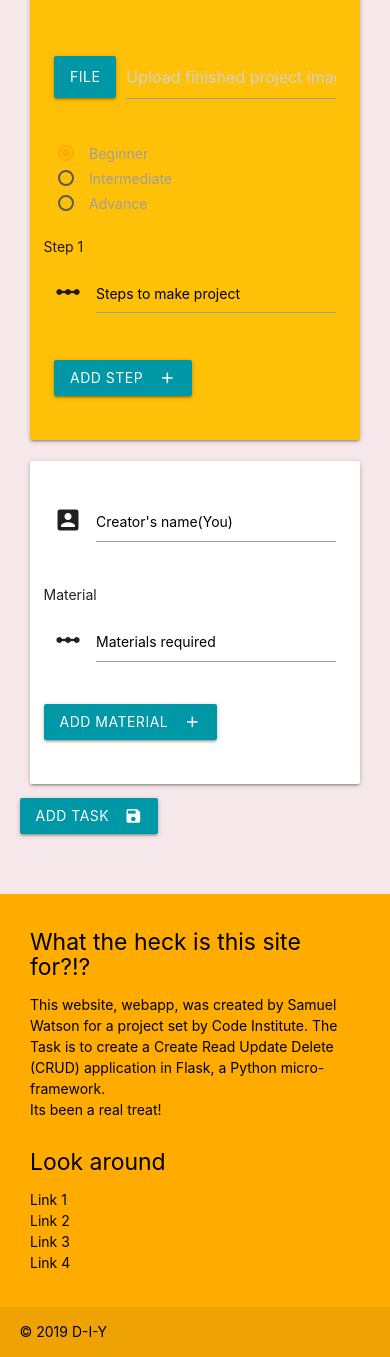
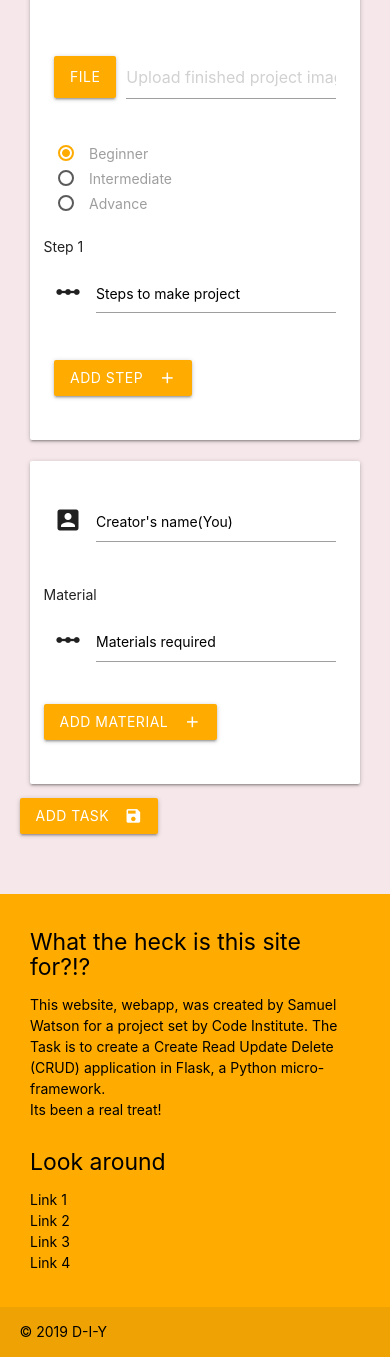
Before and after one commit to SamuelWatson89/d-i-y, a Flask app: page /add_project in a window 390 px wide, after a click on "Choose Category". Shown: the part 522-1879 px from the top of the page. Run offline with Flask 2, Linux system fonts and the light colour scheme; the visitor is signed in with stand-in values (Sample User, id 1); data that the repository does not hold is empty; some libraries are stand-ins or nearby versions.

Commit message:
Updated form styling, and masonary layout

```diff
--- a/app.py
+++ b/app.py
@@ -70,7 +70,7 @@ class LoginForm(FlaskForm):
         InputRequired(), Length(min=4, max=15)])
     password = PasswordField('<h6>Password &#128170;</h6>', validators=[
         InputRequired(), Length(min=8, max=80)])
-    remember = BooleanField('<h6>remember me</h6>')
+    remember = BooleanField('Remember me', description='Checkboxes can be tricky.')
 
 
 # ? Create the form for the register page
@@ -124,11 +124,10 @@ def login():
         user = mongo.db.users.find_one({'username': form.username.data})
         if user:
             if check_password_hash(user['password'], form.password.data):
-                login_user(User(user))
+                login_user(User(user), remember=form.remember.data)
                 return redirect(url_for('get_projects'))
         flash('Sorry, that user does not exist')
         return render_template('login.html', form=form)
-
     return render_template('login.html', form=form,
                             title="Login"
                             )
--- a/static/css/style.css
+++ b/static/css/style.css
@@ -74,10 +74,38 @@ input[type=datetime-local]:not(.browser-default):focus:not([readonly]),
 input[type=tel]:not(.browser-default):focus:not([readonly]),
 input[type=number]:not(.browser-default):focus:not([readonly]),
 input[type=search]:not(.browser-default):focus:not([readonly]),
+input[type=option]:not(.browser-default):focus:not([readonly]),
 textarea.materialize-textarea:focus:not([readonly]) {
   border-bottom: 1px solid #ffab00;
   -webkit-box-shadow: 0 1px 0 0 #ffab00;
   box-shadow: 0 1px 0 0 #ffab00;
+}
+
+input[type=text]:not(.browser-default):focus:not([readonly]) + label,
+input[type=password]:not(.browser-default):focus:not([readonly]) + label,
+input[type=email]:not(.browser-default):focus:not([readonly]) + label,
+input[type=url]:not(.browser-default):focus:not([readonly]) + label,
+input[type=time]:not(.browser-default):focus:not([readonly]) + label,
+input[type=date]:not(.browser-default):focus:not([readonly]) + label,
+input[type=datetime]:not(.browser-default):focus:not([readonly]) + label,
+input[type=datetime-local]:not(.browser-default):focus:not([readonly]) + label,
+input[type=tel]:not(.browser-default):focus:not([readonly]) + label,
+input[type=number]:not(.browser-default):focus:not([readonly]) + label,
+input[type=search]:not(.browser-default):focus:not([readonly]) + label,
+input[type=option]:not(.browser-default):focus:not([readonly]) + label,
+textarea.materialize-textarea:focus:not([readonly]) + label {
+  color: #ffab00;
+}
+
+.select-wrapper input.select-dropdown:focus {
+  border-bottom: 1px solid #ffab00;
+  -webkit-box-shadow: 0 1px 0 0 #ffab00;
+  box-shadow: 0 1px 0 0 #ffab00;
+}
+
+.dropdown-content li > a,
+.dropdown-content li > span {
+  color: #ffab00;
 }
 
 .input-field .prefix.active {
@@ -95,4 +123,23 @@ textarea.materialize-textarea:focus:not([readonly]) {
 .account-form label {
   color: black;
 }
+
+.grid-sizer,
+.grid-item {
+  width: 33%;
+}
+
+@media screen and (max-width: 991px) {
+  .grid-sizer,
+  .grid-item {
+    width: 50%;
+  }
+}
+
+@media screen and (max-width: 600px) {
+  .grid-sizer,
+  .grid-item {
+    width: 100%;
+  }
+}
 /*# sourceMappingURL=style.css.map */
--- a/static/css/style.scss
+++ b/static/css/style.scss
@@ -73,10 +73,28 @@ input[type=datetime-local]:not(.browser-default):focus:not([readonly]),
 input[type=tel]:not(.browser-default):focus:not([readonly]),
 input[type=number]:not(.browser-default):focus:not([readonly]),
 input[type=search]:not(.browser-default):focus:not([readonly]),
+input[type=option]:not(.browser-default):focus:not([readonly]),
 textarea.materialize-textarea:focus:not([readonly]) {
     border-bottom: 1px solid $main-yellow;
     -webkit-box-shadow: 0 1px 0 0 $main-yellow;
     box-shadow: 0 1px 0 0 $main-yellow;
+
+    +label {
+        color: $main-yellow;
+    }
+}
+
+.select-wrapper {
+    input.select-dropdown:focus {
+        border-bottom: 1px solid $main-yellow;
+        -webkit-box-shadow: 0 1px 0 0 $main-yellow;
+        box-shadow: 0 1px 0 0 $main-yellow;
+    }
+}
+
+.dropdown-content li>a,
+.dropdown-content li>span {
+    color: $main-yellow;
 }
 
 .input-field {
@@ -99,3 +117,25 @@ textarea.materialize-textarea:focus:not([readonly]) {
         color: black;
     }
 }
+
+// ? Masonary Grid styling
+.grid-sizer,
+.grid-item {
+    width: 33%;
+}
+
+@media screen and (max-width: 991px) {
+
+    .grid-sizer,
+    .grid-item {
+        width: 50%;
+    }
+}
+
+@media screen and (max-width: 600px) {
+
+    .grid-sizer,
+    .grid-item {
+        width: 100%;
+    }
+}
--- a/static/js/app.js
+++ b/static/js/app.js
@@ -9,7 +9,8 @@ $grid.imagesLoaded(function () {
     // init Masonry after all images have loaded
     $grid.masonry({
         itemSelector: '.grid-item',
-        columnWidth: 80
+        columnWidth: '.grid-sizer',
+        percentPosition: true
     });
 
 });
@@ -20,8 +21,8 @@ var material_counter = 1;
 
 function addStep(divName) {
     var addStep = document.createElement('div');
-    addStep.setAttribute("class", "input-field col s12 grey lighten-5")
-    addStep.innerHTML = "<p>Step " + (step_counter + 1) + "</p> <div class='input-field col s12 m10'> <i class='material-icons prefix'>linear_scale</i> <textarea name='step" + (step_counter + 1) + "' id='step' class='materialize-textarea'> </textarea> <label for='step'>Steps to make project</label></div><button type='button' class='remove btn tooltipped waves-effect waves-light red accent-4 valign-wrapper' onclick='removeStep()' data-position='top' data-tooltip='This cannot tbe undone'><i class='material-icons'>delete</i></button>";
+    addStep.setAttribute("class", "input-field col s12")
+    addStep.innerHTML = "<p>Step " + (step_counter + 1) + "</p> <div class='input-field col s12 m10'> <i class='material-icons prefix'>linear_scale</i> <textarea name='step'id='step" + (step_counter + 1) + "' class='materialize-textarea'> </textarea> <label for='step" + (step_counter + 1) + "'>Steps to make project</label></div><button type='button' class='remove btn-small tooltipped waves-effect waves-light red accent-4 valign-wrapper' onclick='removeStep()'><i class='material-icons '>delete</i></button>";
     document.getElementById(divName).appendChild(addStep);
     step_counter++;
 }
@@ -45,7 +46,7 @@ function removeStep() {
 function addMaterial(divName) {
     var addMaterial = document.createElement('div');
     addMaterial.setAttribute("class", "input-field col s12")
-    addMaterial.innerHTML = "<p>Material " + (material_counter + 1) + "</p> <div class='input-field col s12 m10'> <i class='material-icons prefix'>linear_scale</i> <input name='material" + (step_counter + 1) + "' id='material' type='text' class='validate'><label for='material'>Materials to make project</label></div><button type='button' class='removeMaterial btn tooltipped waves-effect waves-light red accent-4 valign-wrapper' onclick='removeMaterial()' ><i class='material-icons'>delete</i></button>";
+    addMaterial.innerHTML = "<p>Material " + (material_counter + 1) + "</p> <div class='input-field col s12 m10'> <i class='material-icons prefix'>linear_scale</i> <input name='material' id='material" + (material_counter + 1) + "' type='text' class='validate'><label for='material" + (material_counter + 1) + "'>Materials to make project</label></div><button type='button' class='removeMaterial btn tooltipped waves-effect waves-light red accent-4 valign-wrapper' onclick='removeMaterial()'><i class='material-icons'>delete</i></button>";
     document.getElementById(divName).appendChild(addMaterial);
     material_counter++;
 }
@@ -59,6 +60,7 @@ function removeMaterial() {
                 html: 'Material Removed',
                 classes: 'green darken-2'
             })
+            material_counter--;
             //this.closest('.single').remove() // in modern browsers in complex dom structure
             //this.parentNode.remove(); //this refers to the current target element
             //e.target.parentNode.parentNode.removeChild(e.target.parentNode);
--- a/templates/addproject.html
+++ b/templates/addproject.html
@@ -11,7 +11,7 @@
         <form action="{{ url_for('insert_project') }}" method="POST" class="col s12" enctype="multipart/form-data">
             <div class="row">
                 <div class="col s12 l8">
-                    <div class="card amber">
+                    <div class="card">
                         <div class="card-content">
                             <div class="row">
                                 <div class="col s12 m6 input-field">
@@ -55,7 +55,7 @@
                                 {% endwith %}
                                 <div class="col s12">
                                     <div class="file-field input-field">
-                                        <div class="btn cyan darken-2">
+                                        <div class="waves-effect waves-light btn amber accent-4">
                                             <span>File</span>
                                             <input type="file" id="project_image" name="project_image" required>
                                         </div>
@@ -104,7 +104,7 @@
 
                             <div class="row">
                                 <div class="col">
-                                    <a class="btn waves-effect waves-light cyan darken-2" name="add_step"
+                                    <a class="btn waves-effect waves-light amber accent-4" name="add_step"
                                         onclick="addStep('stepsInput')">Add
                                         Step
                                         <i class="material-icons right">add</i>
@@ -133,12 +133,12 @@
                                 <div class="input-field col s12">
                                     <i class="material-icons prefix">linear_scale</i>
                                     <input name="material1" id="material" type="text" class="validate" required>
-                                    <label for="step">Materials required</label>
+                                    <label for="material">Materials required</label>
                                 </div>
                             </div>
 
                             <div class="row">
-                                <a class="btn waves-effect waves-light cyan darken-2" name="add_material"
+                                <a class="btn waves-effect waves-light amber accent-4" name="add_material"
                                     onclick="addMaterial('materialsInput')">Add
                                     Material
                                     <i class="material-icons right">add</i>
@@ -150,7 +150,7 @@
 
                 <div class="row">
                     <div class="col s12">
-                        <button class="btn waves-effect waves-light cyan darken-2" type="submit" name="action">Add
+                        <button class="btn waves-effect waves-light amber accent-4" type="submit" name="action">Add
                             Task
                             <i class="material-icons right">save</i>
                         </button>
--- a/templates/projects.html
+++ b/templates/projects.html
@@ -51,8 +51,9 @@
                 </div>
 
                 <div class="row grid">
+                    <div class="grid-sizer"></div>
                     {% for project in projects %}
-                    <div class="grid-item col s12 m4">
+                    <div class="grid-item col">
                         <div class="card hoverable">
                             <div class="card-image">
                                 <a href="{{url_for('view_project', projects_id=project._id)}}">
```
Also changed, not shown: templates/login.html (+6 -9 lines), templates/signup.html (+3 -5 lines), templates/userprofile.html (+20 -5 lines), 1 other file.
